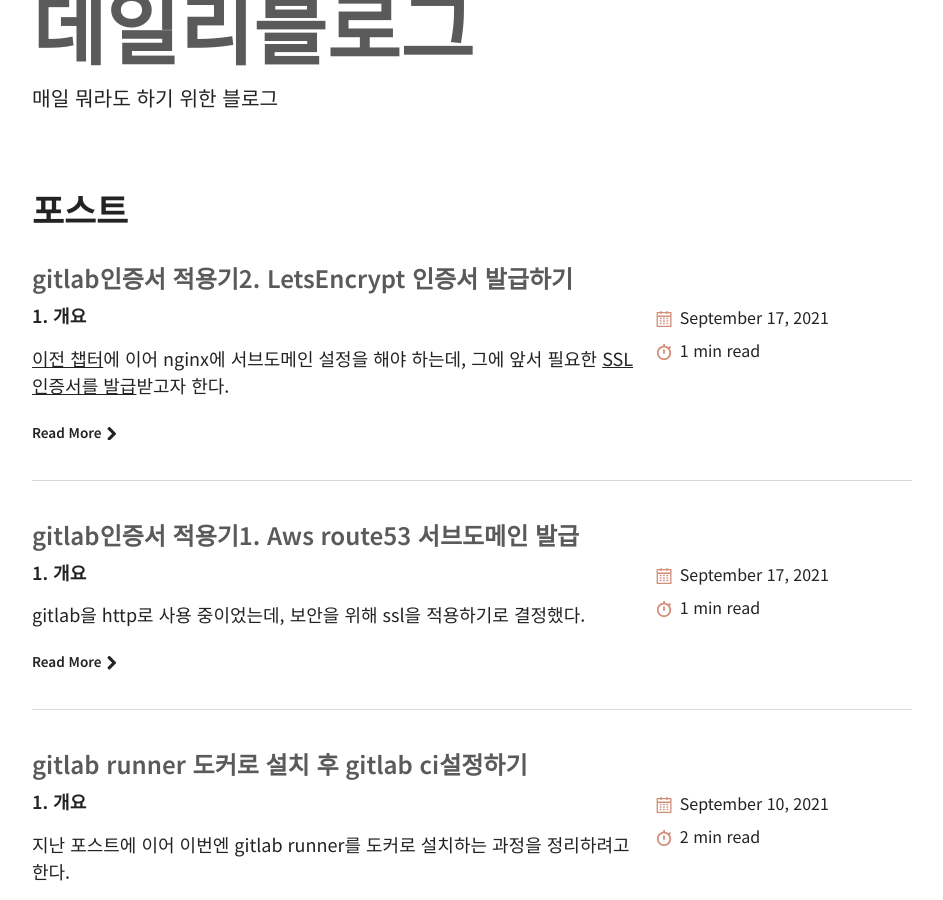
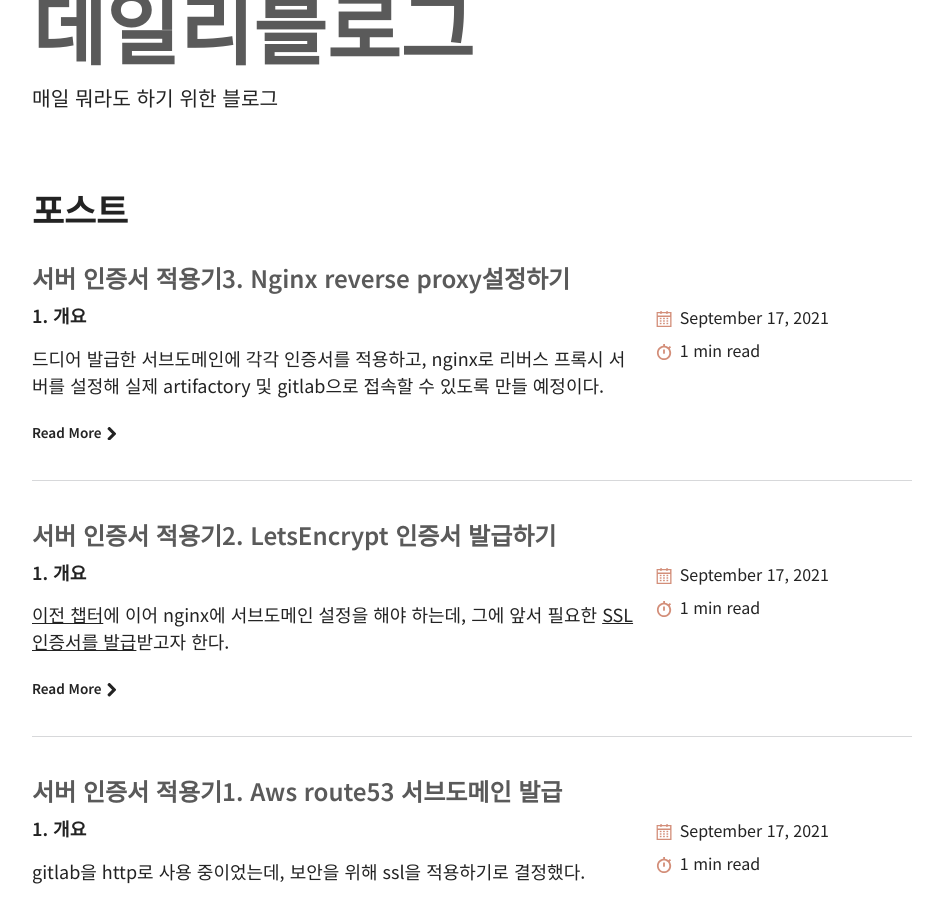
Before and after one commit to hyooi/hyooi.github.io, a Jekyll site: the page built from index.html, in a window 1280 px wide and 900 px high, scrolled down 1145 px. Shown: the whole window, without its empty margins (40-983 px from the left). Built offline with Jekyll 4.4.1, drawn with Linux system fonts in a browser that asks for light colours; the list of posts is cut into pages by our own code; some of the changed lines change nothing that is shown.

Commit message:
docs. gitlab ssl3

````diff
--- a/_posts/2021-09-17-gitlab-ssl-1.md
+++ b/_posts/2021-09-17-gitlab-ssl-1.md
@@ -1,6 +1,6 @@
 ---
 layout: post
-title:  "gitlab인증서 적용기1. Aws route53 서브도메인 발급"
+title:  "서버 인증서 적용기1. Aws route53 서브도메인 발급"
 categories:
 - git
 - aws
--- a/_posts/2021-09-17-gitlab-ssl-2.md
+++ b/_posts/2021-09-17-gitlab-ssl-2.md
@@ -1,6 +1,6 @@
 ---
 layout: post
-title:  "gitlab인증서 적용기2. LetsEncrypt 인증서 발급하기"
+title:  "서버 인증서 적용기2. LetsEncrypt 인증서 발급하기"
 categories:
 - git
 tags:
--- /dev/null
+++ b/_posts/2021-09-17-gitlab-ssl-3.md
@@ -0,0 +1,176 @@
+---
+layout: post
+title:  "서버 인증서 적용기3. Nginx reverse proxy설정하기"
+categories:
+- git
+- nginx
+tags:
+- nginx
+- reverse proxy
+---
+
+### 1. 개요
+드디어 발급한 서브도메인에 각각 인증서를 적용하고,
+nginx로 리버스 프록시 서버를 설정해 실제 artifactory 및 gitlab으로 접속할 수 있도록 만들 예정이다.
+
+어떻게 해야하는지 아예 모르는 상태에서 시작했더니 이 때 가장 많이 헤맸었다...T.T
+nginx 대신 apache를 사용할 수도 있겠지만, 좀 더 최근에 개발되었고, 대규모 비동기 처리에 적합한 nginx를 사용해 처리했다.
+
+<br/>
+
+### 2. Reverse proxy?
+![img.png](/assets/images/git/reverse-proxy.png)
+먼저 리버스 프록시는, **클라이언트와 실제 서비스 서버 간에 중계**하는 역할을 한다.
+
+21.11.11.11서버의 8080포트로는 gitlab이, 7070포트로는 artifactory가 서비스되고 있다고 하자.
+
+리버스 프록시 서버가 없다면 각각 <var>21.11.11.11:8080</var>, <var>21.11.11.11:7070</var>으로 접속해야 했겠지만,
+리버스 프록시 서버가 있다면 8080과 7070포트가 오픈되어있지 않더라도 각각의 서브도메인에 맞게 <var>gitlab.kello.com</var>과
+<var>artifactory.kello.com</var>로 실제 서비스에 연결해줄 수 있다.
+
+또한, <var>http://gitlab.kello.com</var>로 접속하게 되면 강제로 <var>https://gitlab.kello.com</var>로
+리다이렉트하게 만들 수도 있다.
+
+그 밖에도 로드밸런싱 및 캐싱 등도 가능한데, 해당 챕터에서는 그에 관련된 내용은 다루지 않을 예정이다.
+
+<br/>
+
+### 3. nginx설정
+Nginx로 리버스 프록시 서버를 만든다.
+일단, http및 https로 접속할 수 있게 할 것이므로, 서버의 80, 443방화벽이 열려있는 상태여야 한다.
+
+<br/>
+
+#### 2.1. nginx설치
+[Nginx 공식문서](https://www.nginx.com/resources/wiki/start/topics/tutorials/install/)를 참고해 nginx를 설치한다.
+```bash
+apt update
+apt install nginx
+```
+
+<br/>
+
+#### 2.2. nginx.conf설정
+```bash
+worker_processes 3;
+
+events {
+    worker_connections 1024;
+}
+
+http {
+    server {
+        listen 80;
+        listen [::]:80;
+
+        return 301 https://$host$request_uri;
+    }
+}
+```
+<var>/etc/nginx/nginx.conf</var>에서 실제 nginx설정을 변경할 수 있다.
+
+먼저, http로 접속했을 시 강제로 https로 리다이렉트하도록 설정한다.
+이렇게하면 해당 서버의 80포트로 접속하게되면, 요청한 uri를 443으로 접속하도록 바꾸어줄 수 있다.
+
+<br/>
+
+#### 2.3. gitlab설정
+```bash
+server {
+        listen 443 ssl;
+        listen [::]:443 ssl;
+
+        server_name gitlab.kello.com;
+
+        ssl_certificate      /etc/letsencrypt/live/gitlab.kello.com/fullchain.pem;
+        ssl_certificate_key  /etc/letsencrypt/live/gitlab.kello.com/privkey.pem;
+
+        ssl_ciphers "ECDHE-RSA-AES256-GCM-SHA384:ECDHE-RSA-AES128-GCM-SHA256:ECDHE-RSA-AES256-SHA384:ECDHE-RSA-AES128-SHA256:ECDHE-RSA-AES256-SHA:ECDHE-RSA-AES128-SHA:ECDHE-RSA-DES-CBC3-SHA:AES256-GCM-SHA384:AES128-GCM-SHA256:AES256-SHA256:AES128-SHA256:AES256-SHA:AES128-SHA:DES-CBC3-SHA:!aNULL:!eNULL:!EXPORT:!DES:!MD5:!PSK:!RC4";
+        ssl_protocols TLSv1 TLSv1.1 TLSv1.2;
+        ssl_prefer_server_ciphers on;
+        ssl_session_cache shared:SSL:10m;
+        ssl_session_timeout 5m;
+
+        location / {
+            client_max_body_size 0;
+            gzip off;
+
+            proxy_read_timeout      300;
+            proxy_connect_timeout   300;
+
+            proxy_redirect          off;
+            proxy_request_buffering off;
+            proxy_buffering off;
+
+            proxy_http_version 1.1;
+
+            proxy_set_header    Host                $http_host;
+            proxy_set_header    X-Real-IP           $remote_addr;
+            proxy_set_header    X-Forwarded-Ssl     on;
+            proxy_set_header    X-Forwarded-For     $proxy_add_x_forwarded_for;
+            proxy_set_header    X-Forwarded-Proto   $scheme;
+
+            proxy_pass http://127.0.0.1:7070;
+        }
+    }
+```
+
+<br/>
+
+#### 2.4. artifactory설정
+```bash
+server {
+        listen 443 ssl;
+        listen [::]:443 ssl;
+
+        server_name artifactory.kello.com;
+
+        ssl_certificate      /etc/letsencrypt/live/artifactory.kello.com/fullchain.pem;
+        ssl_certificate_key  /etc/letsencrypt/live/artifactory.kello.com/privkey.pem;
+
+        if ($http_x_forwarded_proto = '') {
+            set $http_x_forwarded_proto  $scheme;
+        }
+        rewrite ^/$ /ui/ redirect;
+        rewrite ^/ui$ /ui/ redirect;
+        chunked_transfer_encoding on;
+        client_max_body_size 0;
+
+        location / {
+            proxy_read_timeout  2400s;
+            proxy_pass_header   Server;
+            proxy_cookie_path   ~*^/.* /;
+            proxy_pass          http://127.0.0.1:13009;
+            proxy_next_upstream error timeout non_idempotent;
+            proxy_next_upstream_tries    1;
+            proxy_set_header    X-JFrog-Override-Base-Url $http_x_forwarded_proto://$host:$server_port;
+            proxy_set_header    X-Forwarded-Port  $server_port;
+            proxy_set_header    X-Forwarded-Proto $http_x_forwarded_proto;
+            proxy_set_header    Host              $http_host;
+            proxy_set_header    X-Forwarded-For   $proxy_add_x_forwarded_for;
+
+            location ~ ^/artifactory/ {
+                proxy_pass    http://127.0.0.1:8081;
+            }
+        }
+    }
+```
+
+다음으로 <var>artifactory.kello.com</var>으로 접속하면 해당 서버의 8081포트로 접속할 수 있도록 설정한다.
+
+역시 이전 챕터에서 발급받은 인증서를 적용해주었으며, [공식 문서](https://www.jfrog.
+com/confluence/display/JFROG/Configuring+NGINX)의 설정을 참고했다.
+
+<br/>
+
+#### 2.5. nginx기동
+```bash
+nginx -t
+systemctl nginx start
+```
+/var/log/nginx/access.log
+/var/log/nginx/error.log
+
+<br/>
+
+### 3. 결론
````
Also changed, not shown: assets/images/git/reverse-proxy.png (added).
